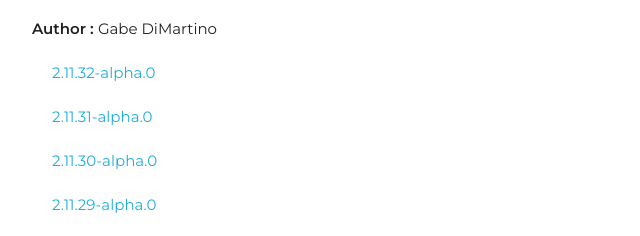
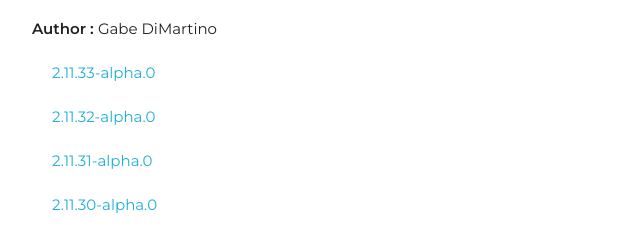
Before and after one commit to IntelliPat-ai/intellipat_pypi, a plain HTML site: page intellipat-patent-analysis/index.html in a window 1280 px wide. Shown: the part 425-661 px from the top of the page, 128-768 px from the left. Drawn offline with nearby package versions, Linux system fonts and the light colour scheme; no server answers.

Commit message:
:package: [:robot:] Update package in PyPi index (#628)
Co-authored-by: jlunder00 <33970365+jlunder00@users.noreply.github.com>

```diff
--- a/intellipat-patent-analysis/index.html
+++ b/intellipat-patent-analysis/index.html
@@ -607,6 +607,11 @@
         2.11.32-alpha.0
        </a>
       </div>
+      <div class="prerelease" id="v2.11.33-alpha.0" onclick="load_readme('v2.11.33-alpha.0', scroll_to_div=true);">
+       <a href="git+https://github.com/IntelliPat-ai/intellipat_patent_analysis@v2.11.33-alpha.0#egg=intellipat-patent-analysis-2.11.33-alpha.0">
+        2.11.33-alpha.0
+       </a>
+      </div>
      </section>
     </div>
     <div class="nine columns" id="description_pkg">
```
